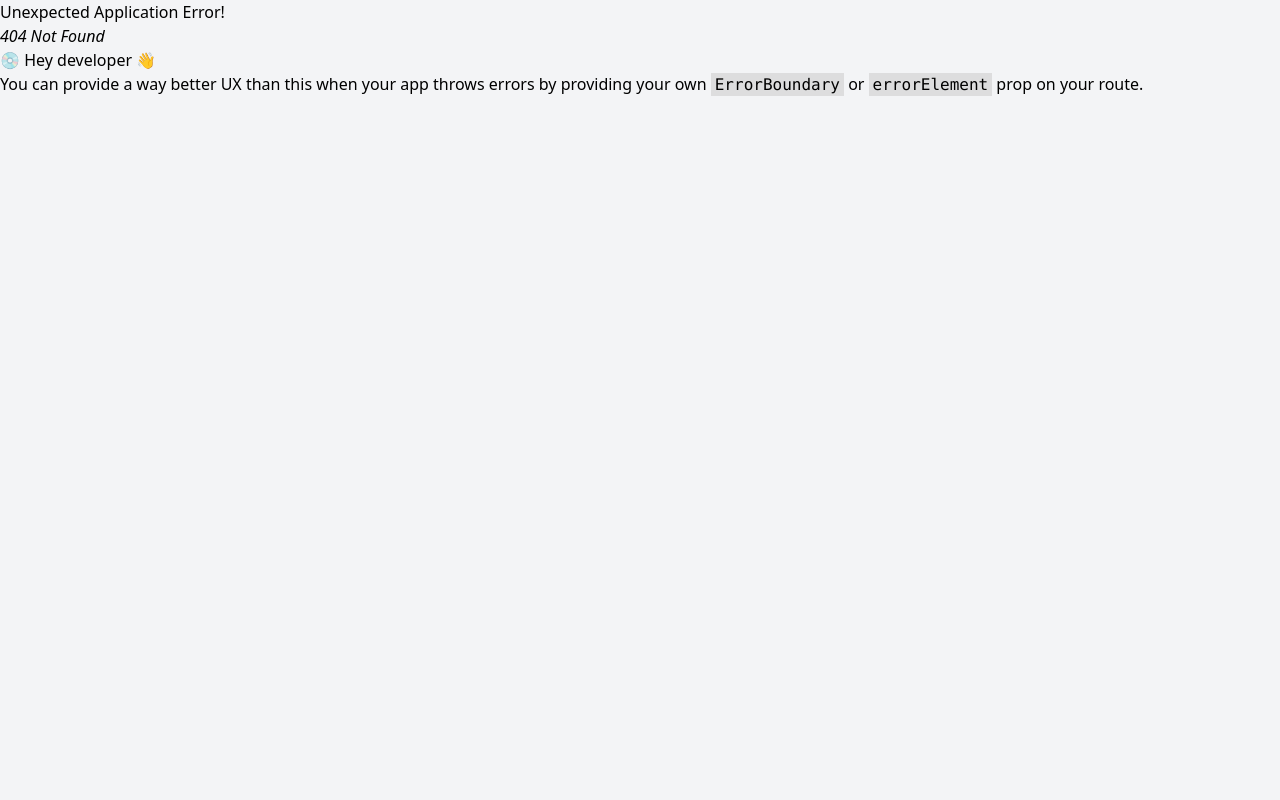
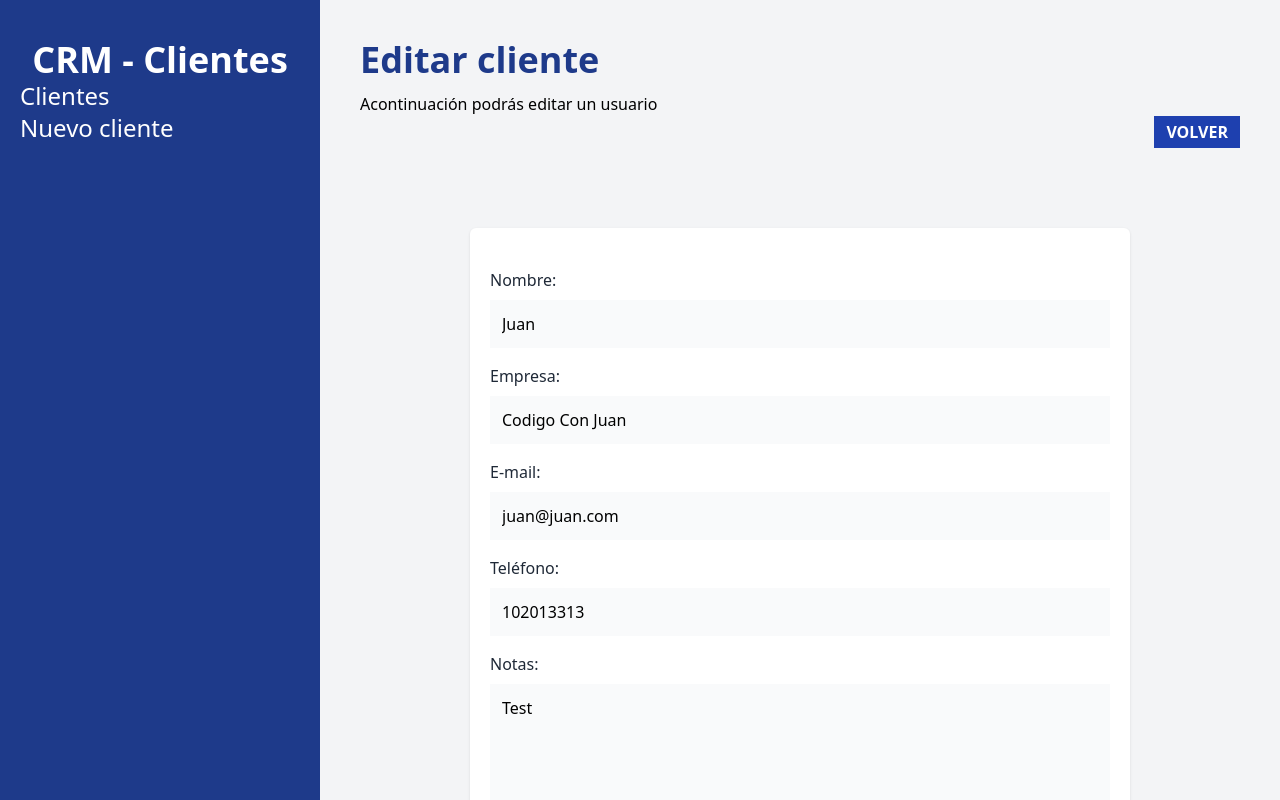
Before and after one commit to andresmurilloco/crm-react, a React (Vite) app: page /clientes/1/editar in a window 1280 px wide. Before the commit this address had no page. Built offline with nearby package versions, Linux system fonts and the light colour scheme; data requests are answered from the project's data file.

Commit message:
Aplicación casi completa. Falta función de eliminar.

```diff
--- a/db.json
+++ b/db.json
@@ -1,11 +1,12 @@
 {
-    "clientes" : [
+  "clientes": [
     {
-            "id": 1,
       "nombre": "Juan",
-            "telefono": 102013313,
+      "empresa": "Codigo Con Juan",
       "email": "juan@juan.com",
-            "empresa": "Codigo Con Juan"
+      "telefono": "102013313",
+      "notas": "Test",
+      "id": 1
     },
     {
       "id": 2,
@@ -34,6 +35,14 @@
       "telefono": 1398198938,
       "email": "pedro@juan.com",
       "empresa": "Codigo Con Juan"
+    },
+    {
+      "nombre": "Andrés Murillo ",
+      "empresa": "TaskUS",
+      "email": "andresmurillocortazar@outlook.com",
+      "telefono": "+573176755861",
+      "notas": "Test",
+      "id": 6
     }
   ]
 }
--- a/src/components/Cliente.jsx
+++ b/src/components/Cliente.jsx
@@ -1,4 +1,7 @@
+import { useNavigate } from "react-router-dom";
+
 const Cliente = ({cliente}) => {
+    const navigate = useNavigate();
     const {nombre, empresa, email, telefono, id} = cliente;
     return (
         <tr className="border-b">
@@ -12,7 +15,8 @@ const Cliente = ({cliente}) => {
             </td>
             <td className="p-6 flex gap-3">
                 <button type="button"
-                className="text-blue-600 hover:text-blue-700 uppercase font-bold text-xs">
+                className="text-blue-600 hover:text-blue-700 uppercase font-bold text-xs"
+                onClick={()=>navigate(`clientes/${id}/editar`)}>
                     Editar
                 </button>
 
--- /dev/null
+++ b/src/components/ErrorPage.jsx
@@ -0,0 +1,18 @@
+import { useRouteError } from "react-router-dom"
+
+const ErrorPage = () => {
+    const error = useRouteError();
+    console.log(error.message);
+
+  return (
+    <>
+        <h2 className="text-4xl font-black text-center text-blue-800">CRM - Clientes</h2>
+        <div className=" bg-red-600 mt-2">
+          <p className="text-center text-white font-bold text-lg ">Hubo un error</p>
+          <p className="text-center text-white font-bold">{error.statusText || error.message}</p>
+        </div>
+    </>
+  )
+}
+
+export default ErrorPage
--- a/src/components/Formulario.jsx
+++ b/src/components/Formulario.jsx
@@ -12,6 +12,7 @@ const Formulario = ({cliente}) => {
                     className="mt-2 block w-full p-3 bg-gray-50"
                     placeholder="Nombre del Cliente"
                     name="nombre"
+                    defaultValue={cliente?.nombre}
                 />
             </div>
             <div className="mb-4">
@@ -25,6 +26,7 @@ const Formulario = ({cliente}) => {
                     className="mt-2 block w-full p-3 bg-gray-50"
                     placeholder="Empresa del Cliente"
                     name="empresa"
+                    defaultValue={cliente?.empresa}
                 />
             </div>
 
@@ -39,6 +41,7 @@ const Formulario = ({cliente}) => {
                     className="mt-2 block w-full p-3 bg-gray-50"
                     placeholder="Email del Cliente"
                     name="email"
+                    defaultValue={cliente?.email}
                 />
             </div>
 
@@ -53,6 +56,7 @@ const Formulario = ({cliente}) => {
                     className="mt-2 block w-full p-3 bg-gray-50"
                     placeholder="Teléfono del Cliente"
                     name="telefono"
+                    defaultValue={cliente?.telefono}
                 />
             </div>
 
@@ -68,6 +72,7 @@ const Formulario = ({cliente}) => {
                     className="mt-2 block w-full p-3 bg-gray-50 h-40 align-self"
                     placeholder="Notas del Cliente"
                     name="notas"
+                    defaultValue={cliente?.notas}
                 />
             </div>
         </>
--- /dev/null
+++ b/src/data/clientes.js
@@ -0,0 +1,43 @@
+export async function obtenerClientes(){
+    const respuesta = await fetch(import.meta.env.VITE_API_URL);
+    const resultado = await respuesta.json();
+
+    return resultado;
+}
+
+export async function obtenerCliente(id){
+    const respuesta = await fetch(`${import.meta.env.VITE_API_URL}/${id}`);
+    const resultado = await respuesta.json();
+
+    return resultado;
+}
+
+export async function AgregarCliente(datos){
+    try {
+        const respuesta = await fetch(import.meta.env.VITE_API_URL,{
+            method:'POST',
+            body: JSON.stringify(datos),
+            headers:{
+                'Content-Type': 'application/json'
+            }
+        })
+        await respuesta.json();
+    } catch (error) {
+        console.log(error);
+    }
+}
+
+export async function ActualizarCliente(id,datos){
+    try {
+        const respuesta = await fetch(`${import.meta.env.VITE_API_URL}/${id}`,{
+            method:'PUT',
+            body: JSON.stringify(datos),
+            headers:{
+                'Content-Type': 'application/json'
+            }
+        })
+        await respuesta.json();
+    } catch (error) {
+        console.log(error);
+    }
+}
--- a/src/data/clientes.jsx
+++ /dev/null
@@ -1,6 +0,0 @@
-export async function obtenerClientes(){
-    const respuesta = await fetch(import.meta.env.VITE_API_URL);
-    const resultado = await respuesta.json();
-
-    return resultado;
-}
--- a/src/main.jsx
+++ b/src/main.jsx
@@ -3,6 +3,8 @@ import ReactDOM from 'react-dom/client'
 import './index.css'
 import {createBrowserRouter , RouterProvider} from 'react-router-dom'
 import { action as nuevoClienteAction } from './pages/NuevoCliente'
+import ErrorPage from './components/ErrorPage'
+import EditarCliente, {loader as editarLoader, action as actionEditar} from './pages/EditarCliente'
 
 //Components
 import Layout from './components/Layout'
@@ -17,11 +19,20 @@ const router = createBrowserRouter([{
         index: true,
         element: <Index/>,
         loader: clientesLoader,
+        errorElement:<ErrorPage/>
       },{
       path: '/clientes/nuevo',
       element: <NuevoCliente></NuevoCliente>,
       action: nuevoClienteAction,
-    }]
+      errorElement:<ErrorPage/>
+      },{
+        path: '/clientes/:clienteId/editar',
+        element: <EditarCliente/>,
+        loader: editarLoader,
+        action: actionEditar,
+        errorElement:<ErrorPage/>
+      }
+    ]
   }
 ])
 
--- /dev/null
+++ b/src/pages/EditarCliente.jsx
@@ -0,0 +1,77 @@
+import React from 'react'
+import { obtenerCliente, ActualizarCliente } from '../data/clientes';
+import { Form, useNavigate, useLoaderData, useActionData, redirect } from 'react-router-dom';
+import Formulario from '../components/Formulario';
+import Error from '../components/Error';
+
+export async function loader({params}){
+    const cliente = await obtenerCliente(params.clienteId);
+    if(Object.values(cliente).length == 0){
+        throw new Response ('',{
+            status: 404,
+            statusText: 'No se encuentra la pagina'
+        })
+    }
+    return cliente;
+}
+
+export async function action({request, params}){
+    const formData = await request.formData();
+    const datos = Object.fromEntries(formData);
+    const email = formData.get('email');
+    const errores = [];
+    //Valida si el form está vacío
+    if(Object.values(datos).includes('')){
+      errores.push('Todos los campos son obligatorios')
+    }
+    let regex = new RegExp("([!#-'*+/-9=?A-Z^-~-]+(\.[!#-'*+/-9=?A-Z^-~-]+)*|\"\(\[\]!#-[^-~ \t]|(\\[\t -~]))+\")@([!#-'*+/-9=?A-Z^-~-]+(\.[!#-'*+/-9=?A-Z^-~-]+)*|\[[\t -Z^-~]*])");
+
+    if(!regex.test(email)){
+      errores.push('El email no es valido');
+    }
+
+    //Retorna el error.
+    if(Object.keys(errores).length){
+      return errores;
+    }
+    //Actualizar cliente
+    await ActualizarCliente(params.clienteId, datos);
+    console.log(params);
+
+    return redirect('/');
+  }
+
+const EditarCliente = () => {
+    const cliente = useLoaderData();
+    const navigate = useNavigate();
+    const errores = useActionData();
+
+  return (
+    <>
+      <h1 className='font-black text-4xl text-blue-900'>Editar cliente</h1>
+      <p className='mt-3'>Acontinuación podrás editar un usuario</p>
+
+      <div className='flex justify-end'>
+        <button className='bg-blue-800 text-white px-3 py-1 font-bold uppercase' onClick={()=>navigate('/')}>
+          Volver
+        </button>
+      </div>
+      <div className='bg-white shadow rounded-md md:w-3/4 mx-auto px-5 py-10 mt-20'>
+        {errores?.length && errores.map((error, i ) => <Error key={i}>{error}</Error>)}
+        <Form
+          method='post'
+          noValidate
+        >
+          <Formulario cliente = {cliente}/>
+          <input
+            type="submit"
+            className='mt-5 w-full bg-blue-800 p-3 uppercase font-bold text-white text-lg'
+            value="Actualizar Cliente"
+          />
+        </Form>
+      </div>
+    </>
+  )
+}
+
+export default EditarCliente
--- a/src/pages/NuevoCliente.jsx
+++ b/src/pages/NuevoCliente.jsx
@@ -1,6 +1,7 @@
-import { useNavigate, Form, useActionData } from 'react-router-dom';
+import { useNavigate, Form, useActionData, redirect } from 'react-router-dom';
 import Formulario from '../components/Formulario';
 import Error from '../components/Error';
+import { AgregarCliente } from '../data/clientes';
 
 //Controla los errores en el formulario
 export async function action({request}){
@@ -22,6 +23,9 @@ export async function action({request}){
   if(Object.keys(errores).length){
     return errores;
   }
+  await AgregarCliente(datos);
+
+  return redirect('/');
 }
 
 const NuevoCliente = () => {
```
Lines whose indentation alone changed are shown as unchanged.
